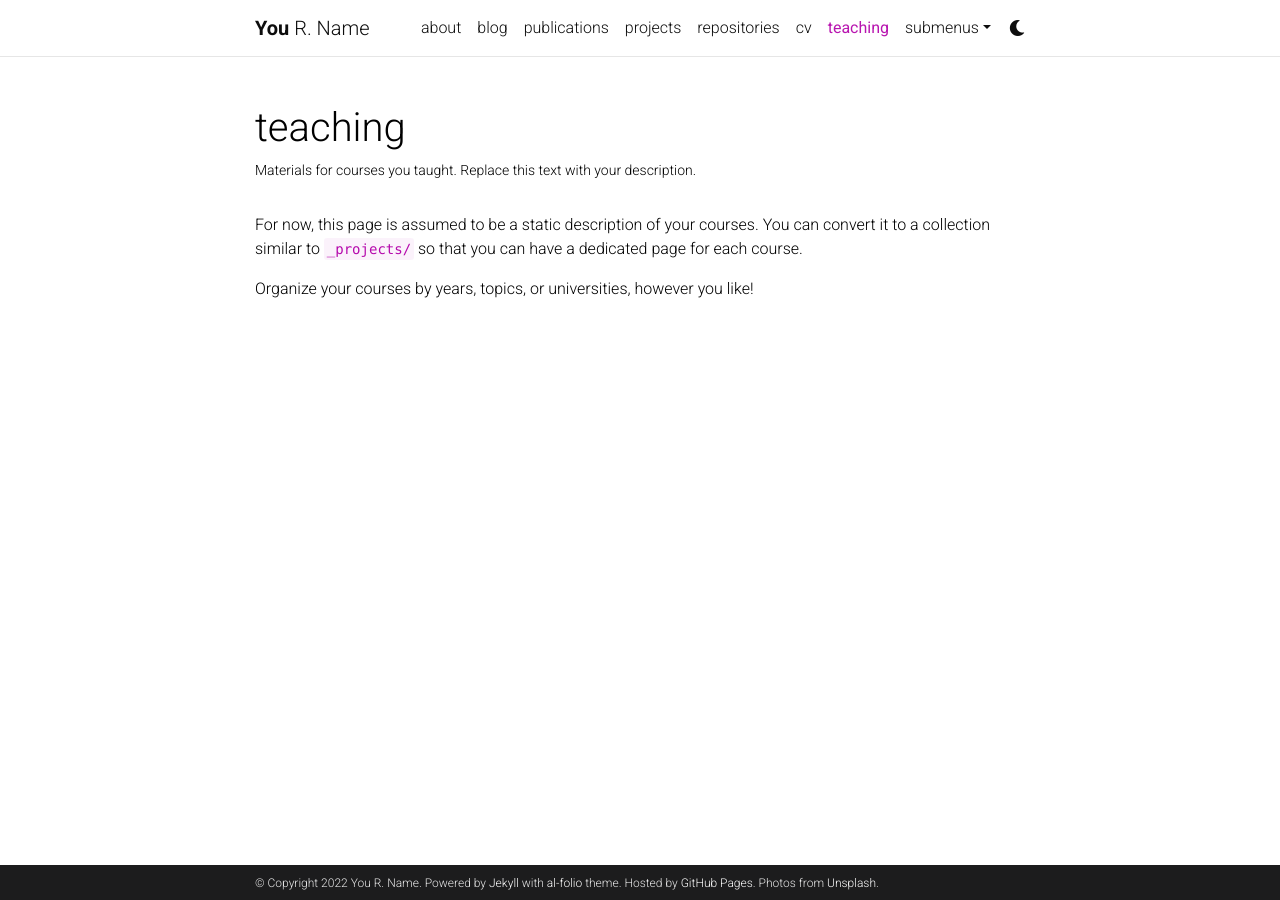
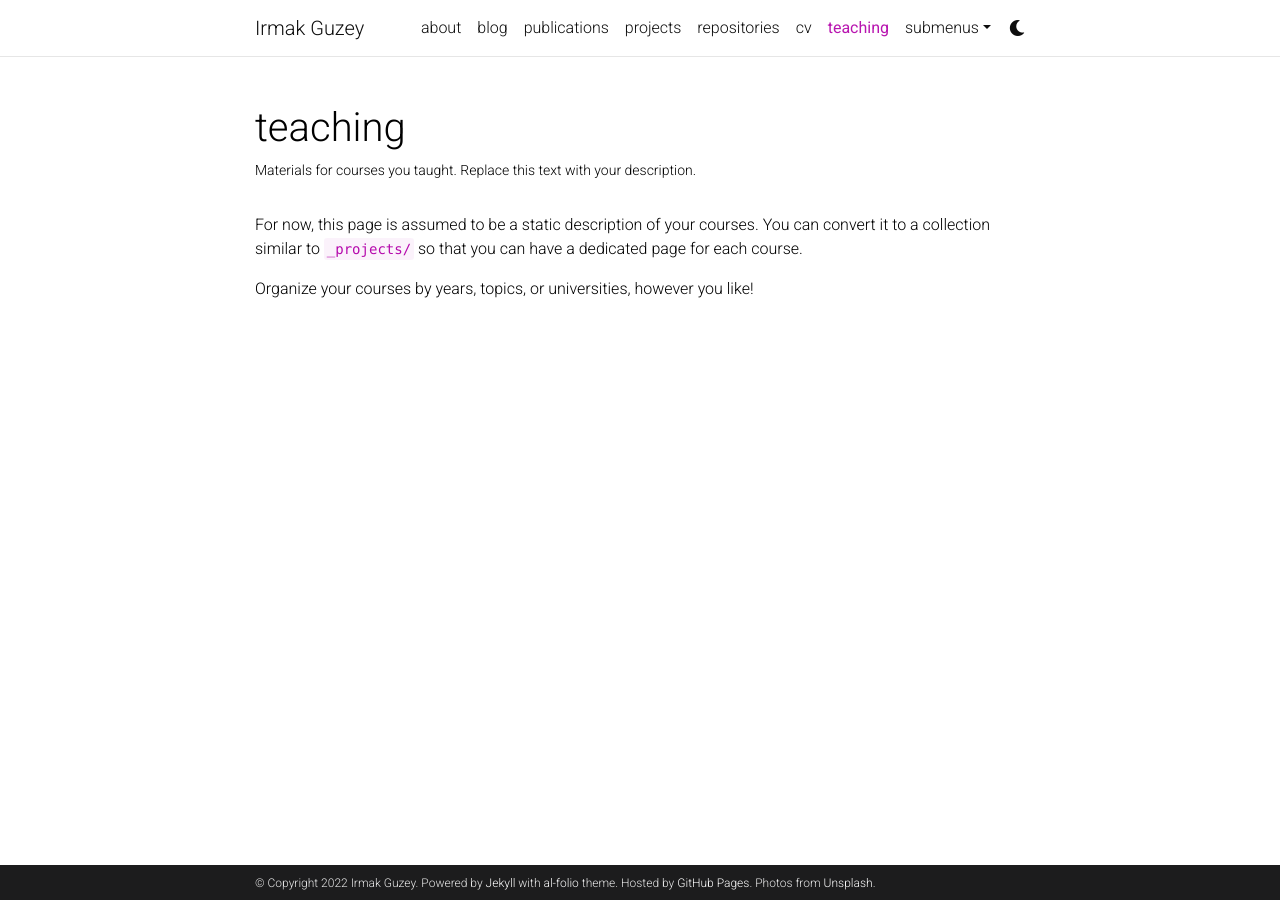
Before and after one commit to irmakguzey/irmakguzey.github.io, a Jekyll site: the page built from _pages/teaching.md, in a window 1280 px wide. Built offline with Jekyll 4.4.1, drawn with Linux system fonts in a browser that asks for light colours; comment, search, counter and statistics services are not loaded; a style sheet for code colours, icons or effects is not loaded.

Commit message:
First changes to config.yml

```diff
--- a/_config.yml
+++ b/_config.yml
@@ -2,13 +2,13 @@
 # Site settings
 # -----------------------------------------------------------------------------
 
-title: blank # the website title (if blank, full name will be used instead)
-first_name: You
-middle_name: R.
-last_name: Name
-email: you@example.com
+title: Irmak Guzey # the website title (if blank, full name will be used instead)
+first_name: Irmak
+middle_name:
+last_name: Guzey
+email: ig2283@nyu.edu
 description: > # the ">" symbol means to ignore newlines until "footer_text:"
-  A simple, whitespace theme for academics. Based on [*folio](https://github.com/bogoli/-folio) design.
+  A graduate research assistant in New York University. I am interested in robot learning, computer vision and machine learning in general.
 footer_text: >
   Powered by <a href="https://jekyllrb.com/" target="_blank">Jekyll</a> with <a href="https://github.com/alshedivat/al-folio">al-folio</a> theme.
   Hosted by <a href="https://pages.github.com/" target="_blank">GitHub Pages</a>.
@@ -18,8 +18,8 @@ keywords: jekyll, jekyll-theme, academic-website, portfolio-website  # add your
 lang: en # the language of your site (for example: en, fr, cn, ru, etc.)
 icon: ⚛️  # the emoji used as the favicon (alternatively, provide image name in /assets/img/)
 
-url: https://alshedivat.github.io # the base hostname & protocol for your site
-baseurl: /al-folio # the subpath of your site, e.g. /blog/
+url: https://irmakguzey.github.io # the base hostname & protocol for your site
+baseurl: # the subpath of your site, e.g. /blog/
 last_updated: false # set to true if you want to display last updated in the footer
 impressum_path:  # set to path to include impressum link in the footer, use the same path as permalink in a page, helps to conform with EU GDPR
 
```
